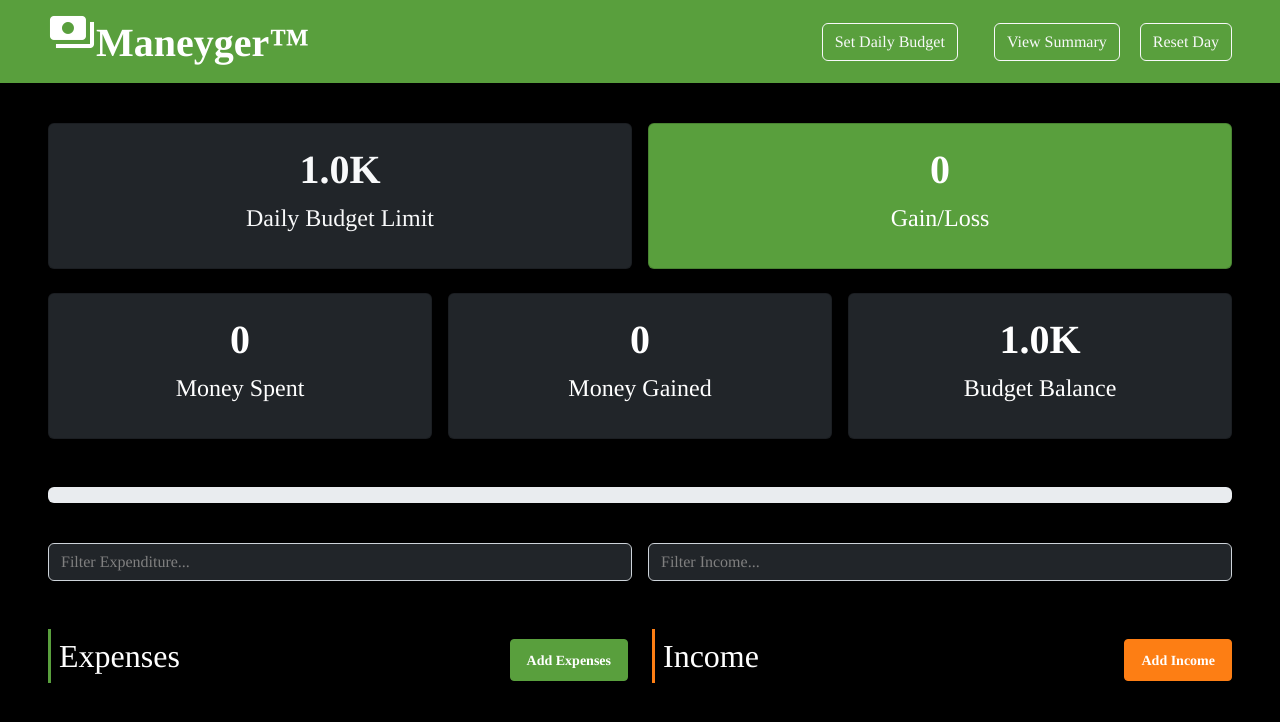
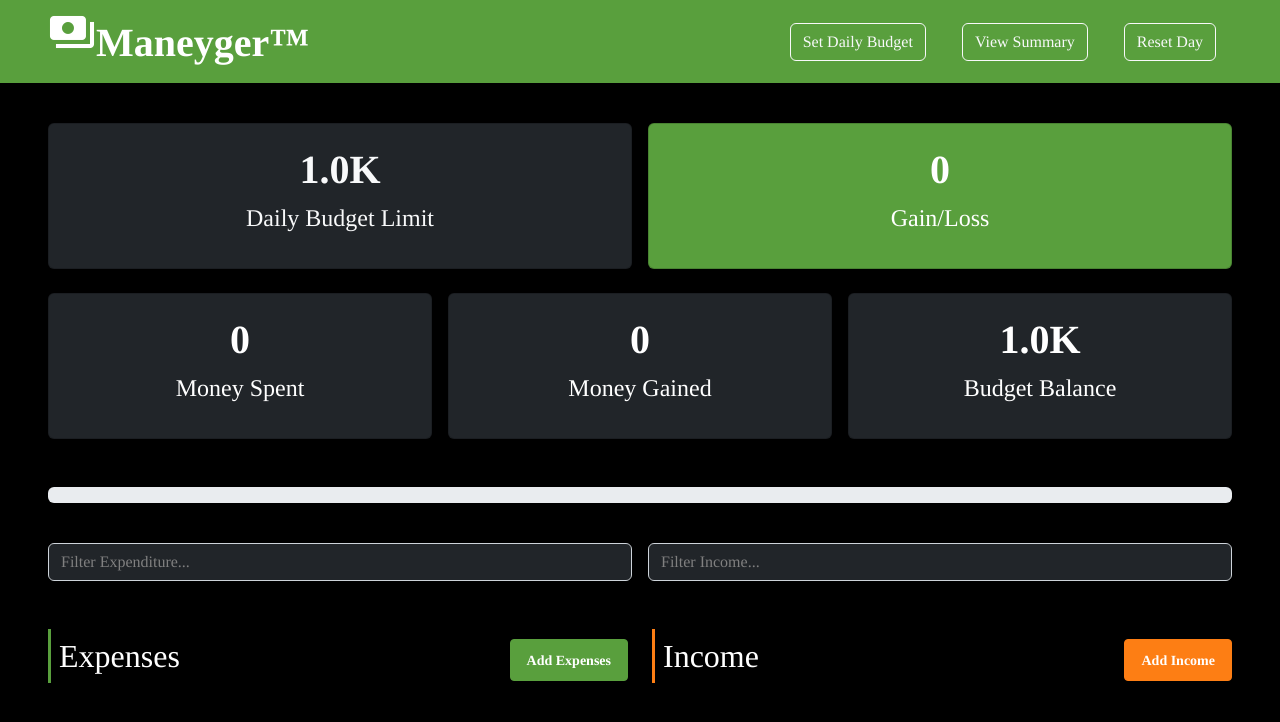
Before and after one commit to MxxScott/Maneyger-7.0, a plain HTML site: page index.html in a window 1280 px wide. Drawn offline with nearby package versions, Linux system fonts and the light colour scheme.

Commit message:
Update index.html

```diff
--- a/index.html
+++ b/index.html
@@ -14,7 +14,10 @@
     <link rel="stylesheet" href="CSS/bootstrap1.css" />
     <link rel="stylesheet" href="CSS/spinner.css" />
     <link rel="stylesheet" href="CSS/style1.css" />
-    <link href="https://fonts.googleapis.com/css2?family=Quicksand:wght@300..700&family=Tinos:ital,wght@0,400;0,700;1,400;1,700&display=swap" rel="stylesheet">
+    <link
+      href="https://fonts.googleapis.com/css2?family=Quicksand:wght@300..700&family=Tinos:ital,wght@0,400;0,700;1,400;1,700&display=swap"
+      rel="stylesheet"
+    />
     <script src="JS/boostrap.js" defer></script>
     <script src="JS/js1.js" defer></script>
     <script src="https://cdn.jsdelivr.net/npm/chart.js"></script>
@@ -41,18 +44,19 @@
     </div> -->
 
     <header
-      class="bg-primary d-sm-flex justify-content-between align-items-center text-white text-center py-2 px-5">
+      class="bg-primary d-sm-flex justify-content-between align-items-center text-white text-center py-2 px-5"
+    >
       <h1>
         <i class="material-icons" id="headicon">payments</i
         ><span class="name">Maneyger™</span>
       </h1>
       <div>
-
         <button
           id="limit1"
           class="btn btn-outline-light mx-3"
           data-bs-toggle="modal"
-          data-bs-target="#limit-modal">
+          data-bs-target="#limit-modal"
+        >
           Set Daily Budget
         </button>
         <button
@@ -63,7 +67,13 @@
         >
           View Summary
         </button>
-        <button id="reset" class="btn btn-outline-light">Reset Day</button>
+        <button
+          id="reset"
+          class="btn btn-outline-light mx-3"
+          data-bs-toggle="modal"
+        >
+          Reset Day
+        </button>
       </div>
     </header>
     <!-- Daily Summary Modal -->
@@ -72,7 +82,8 @@
       id="dailySummaryModal"
       tabindex="-1"
       aria-labelledby="dailySummaryModalLabel"
-      aria-hidden="true">
+      aria-hidden="true"
+    >
       <div class="modal-dialog modal-dialog-centered modal-lg">
         <div class="modal-content bg-dark text-white">
           <div class="modal-header">
```
